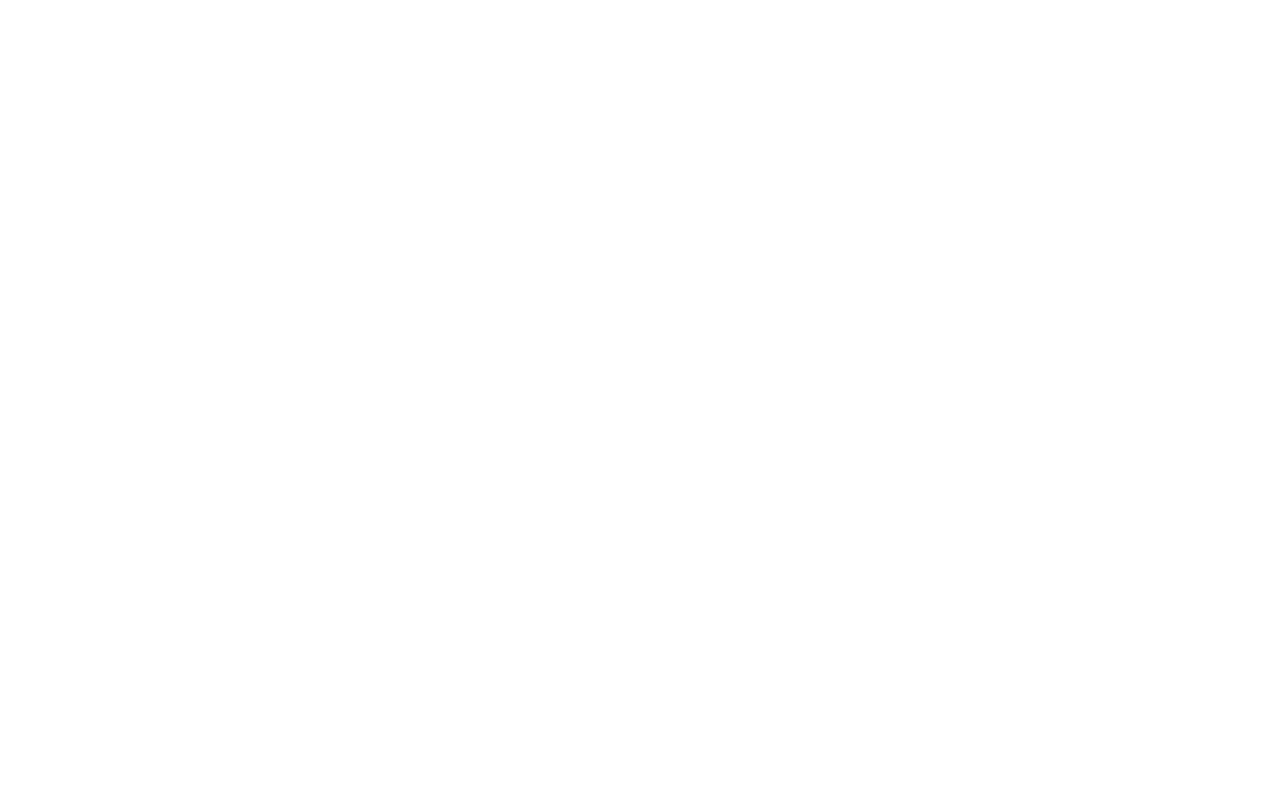
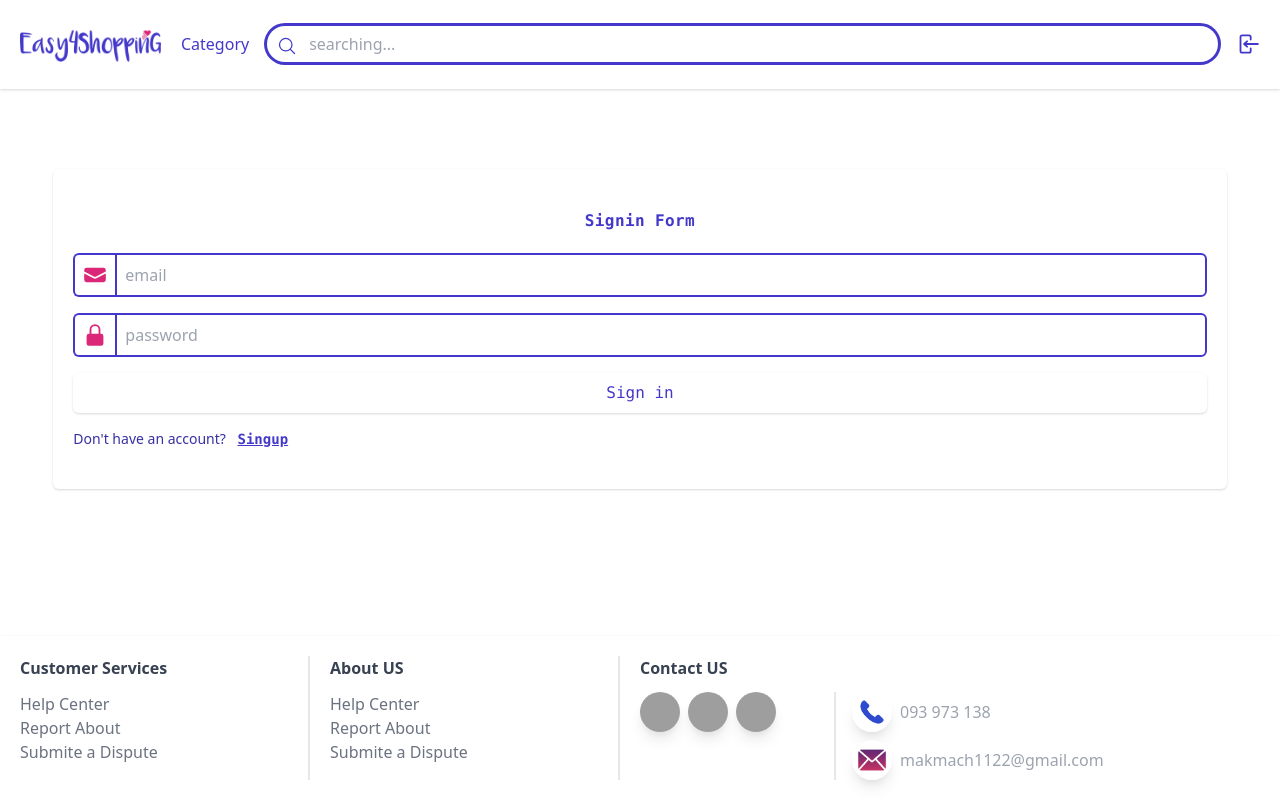
Before and after one commit to JacklynConn/vue-ecommerce, a Vue app: page /signin in a window 1280 px wide. Before the commit this address had no page. Built offline with nearby package versions, Linux system fonts and the light colour scheme; grey boxes are pictures that could not be loaded.

Commit message:
១. អនុវត្តន៍ការឌីហ្សាញ Sign In Page Part1

```diff
--- a/src/components/Navbar.vue
+++ b/src/components/Navbar.vue
@@ -9,7 +9,7 @@
     </div>
 
     <div class="w-full flex justify-end space-x-5 items-center text-indigo-700">
-      <div class=" cursor-pointer hover:text-indigo-900">Category</div>
+      <div class="cursor-pointer hover:text-indigo-900">Category</div>
       <div v-if="windowWidth < 640">
         <svg
           xmlns="http://www.w3.org/2000/svg"
@@ -17,7 +17,7 @@
           viewBox="0 0 24 24"
           stroke-width="1.5"
           stroke="currentColor"
-          class=" w-6 h-6 cursor-pointer hover:text-indigo-900"
+          class="w-6 h-6 cursor-pointer hover:text-indigo-900"
         >
           <path
             stroke-linecap="round"
@@ -48,6 +48,7 @@
         />
       </div>
       <div>
+        <router-link :to="{ name: 'Signin' }">
           <svg
             xmlns="http://www.w3.org/2000/svg"
             viewBox="0 0 20 20"
@@ -65,6 +66,7 @@
               clip-rule="evenodd"
             />
           </svg>
+        </router-link>
       </div>
     </div>
   </div>
--- a/src/router/index.js
+++ b/src/router/index.js
@@ -1,6 +1,7 @@
 import { createRouter, createWebHistory } from 'vue-router'
 import HomeView from '../views/HomeView.vue'
 import Signup from '../views/Signup.vue'
+import Signin from '../views/Signin.vue'
 
 const routes = [
   {
@@ -12,6 +13,11 @@
     path: '/signup',
     name: 'Signup',
     component: Signup
+  },
+  {
+    path: '/signin',
+    name: 'Signin',
+    component: Signin
   }
 ]
 
--- /dev/null
+++ b/src/views/Signin.vue
@@ -0,0 +1,121 @@
+<template>
+  <div class="flex flex-col h-screen">
+    <!-- Navbar -->
+    <div>
+      <Navbar />
+    </div>
+
+    <!-- Signin Form -->
+    <div
+      class="mb-auto mt-20 w-11/12 mx-auto bg-white rounded-md shadow py-10 px-5"
+    >
+      <h1
+        class="mb-5 text-indigo-700 font-bold text-center tracking-wide font-mono"
+      >
+        Signin Form
+      </h1>
+
+      <form class="space-y-4" action="">
+        <div class="flex items-center">
+          <div class="p-2 border-2 border-indigo-700 rounded-l-md border-r-0">
+            <svg
+              xmlns="http://www.w3.org/2000/svg"
+              viewBox="0 0 20 20"
+              fill="currentColor"
+              class="w-6 h-6 text-pink-600"
+            >
+              <path
+                d="M3 4a2 2 0 0 0-2 2v1.161l8.441 4.221a1.25 1.25 0 0 0 1.118 0L19 7.162V6a2 2 0 0 0-2-2H3Z"
+              />
+              <path
+                d="m19 8.839-7.77 3.885a2.75 2.75 0 0 1-2.46 0L1 8.839V14a2 2 0 0 0 2 2h14a2 2 0 0 0 2-2V8.839Z"
+              />
+            </svg>
+          </div>
+          <div class="w-full">
+            <input
+              class="text-gray-700 font-thin p-2 w-full rounded-r-md focus:outline-none border-2 border-indigo-700"
+              type="text"
+              placeholder="email"
+            />
+          </div>
+        </div>
+
+        <div class="flex items-center">
+          <div class="p-2 border-2 border-indigo-700 rounded-l-md border-r-0">
+            <svg
+              xmlns="http://www.w3.org/2000/svg"
+              viewBox="0 0 20 20"
+              fill="currentColor"
+              class="w-6 h-6 text-pink-600"
+            >
+              <path
+                fill-rule="evenodd"
+                d="M10 1a4.5 4.5 0 0 0-4.5 4.5V9H5a2 2 0 0 0-2 2v6a2 2 0 0 0 2 2h10a2 2 0 0 0 2-2v-6a2 2 0 0 0-2-2h-.5V5.5A4.5 4.5 0 0 0 10 1Zm3 8V5.5a3 3 0 1 0-6 0V9h6Z"
+                clip-rule="evenodd"
+              />
+            </svg>
+          </div>
+          <div class="w-full">
+            <input
+              class="text-gray-700 font-thin p-2 w-full rounded-r-md focus:outline-none border-2 border-indigo-700"
+              type="text"
+              placeholder="password"
+            />
+          </div>
+        </div>
+
+        <div>
+          <button
+            v-if="true"
+            class="hover:bg-indigo-900 hover:text-white w-full py-2 rounded-md shadow bg-white font-mono text-indigo-700"
+          >
+            Sign in
+          </button>
+
+          <button
+            v-else
+            class="relative w-full py-2 rounded-md shadow bg-white font-mono text-indigo-700"
+          >
+            <div>Signing in...</div>
+            <div class="absolute top-3 right-4">
+              <div
+                class="animate-spin rounded-full h-4 w-4 border-b-2 border-r-2 border-indigo-700"
+              ></div>
+            </div>
+          </button>
+        </div>
+
+        <div>
+          <p class="text-indigo-800 font-thin text-sm">
+            Don't have an account?
+            <router-link :to="{ name: 'Signup' }">
+              <span
+                class="ml-2 font-semibold text-indigo-700 hover:text-indigo-900 cursor-pointer underline font-mono"
+                >Singup</span
+              >
+            </router-link>
+          </p>
+        </div>
+      </form>
+    </div>
+
+    <!-- Footer -->
+    <div>
+      <Footer />
+    </div>
+  </div>
+</template>
+
+<script>
+import Navbar from "@/components/Navbar.vue";
+import Footer from "@/components/Footer.vue";
+export default {
+  components: {
+    Navbar,
+    Footer,
+  },
+};
+</script>
+
+<style></style>
--- a/src/views/Signup.vue
+++ b/src/views/Signup.vue
@@ -1,5 +1,15 @@
 <template>
-  <div class="w-11/12 mx-auto bg-white rounded-md shadow py-10 px-5">
+  <div class="flex flex-col h-screen">
+    <!-- Navbar -->
+
+    <div>
+      <Navbar />
+    </div>
+
+    <!-- Signup -->
+    <div
+      class="mb-auto my-5 mb w-11/12 mx-auto bg-white rounded-md shadow py-10 px-5"
+    >
       <h1
         class="mb-5 text-indigo-700 font-bold text-center tracking-wide font-mono"
       >
@@ -225,15 +235,33 @@
         <div>
           <p class="text-indigo-800 font-thin text-sm">
             Already have an account?
-          <span class="ml-2 font-semibold text-indigo-700 hover:text-indigo-900 cursor-pointer underline font-mono ">Signin</span>
+            <router-link :to="{ name: 'Signin' }">
+              <span
+                class="ml-2 font-semibold text-indigo-700 hover:text-indigo-900 cursor-pointer underline font-mono"
+                >Signin</span
+              >
+            </router-link>
           </p>
         </div>
       </form>
     </div>
+
+    <!-- Footer -->
+    <div class="mt-5">
+      <Footer />
+    </div>
+  </div>
 </template>
 
 <script>
-export default {};
+import Navbar from "@/components/Navbar.vue";
+import Footer from "@/components/Footer.vue";
+export default {
+  components: {
+    Navbar,
+    Footer,
+  },
+};
 </script>
 
 <style></style>
```
Lines whose indentation alone changed are shown as unchanged.
